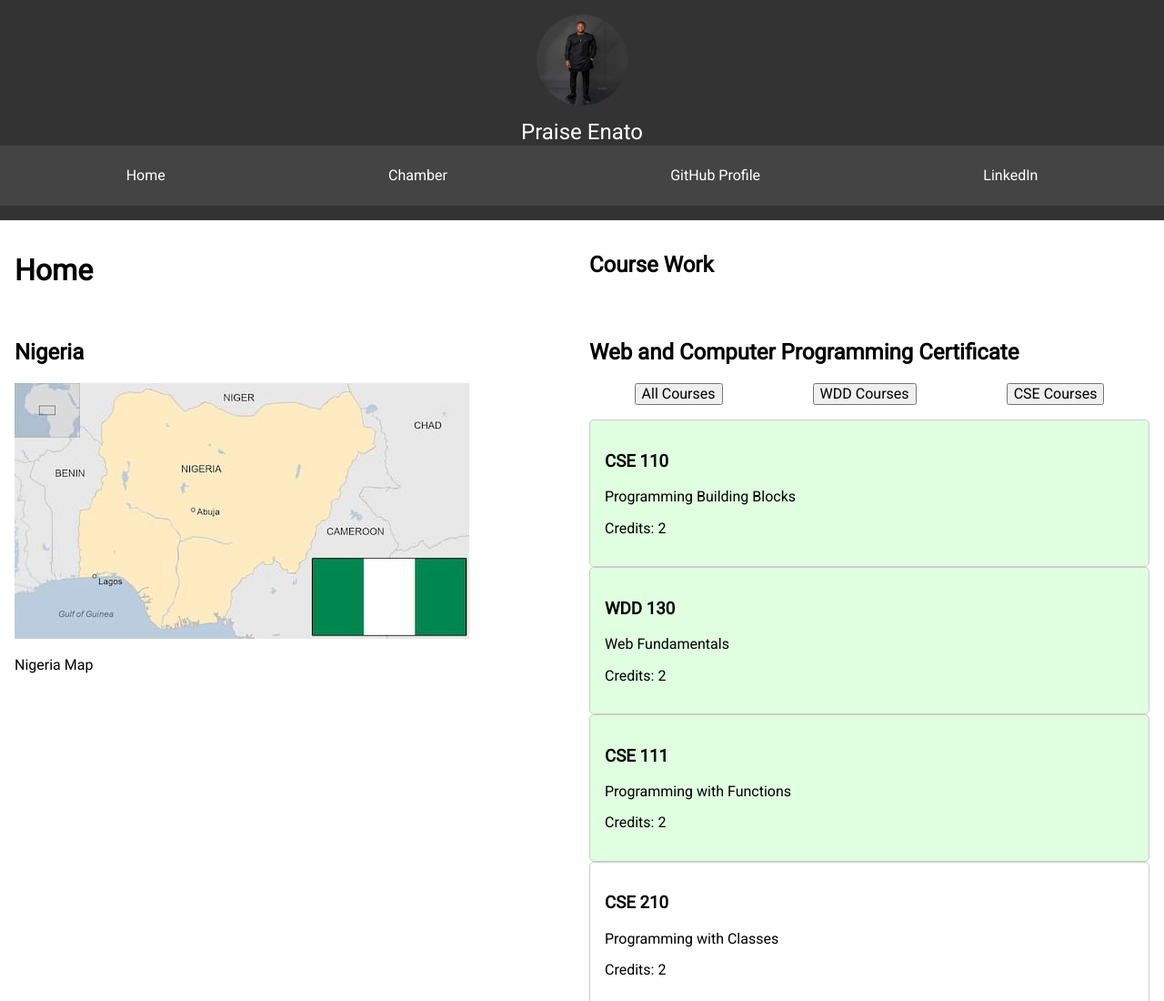
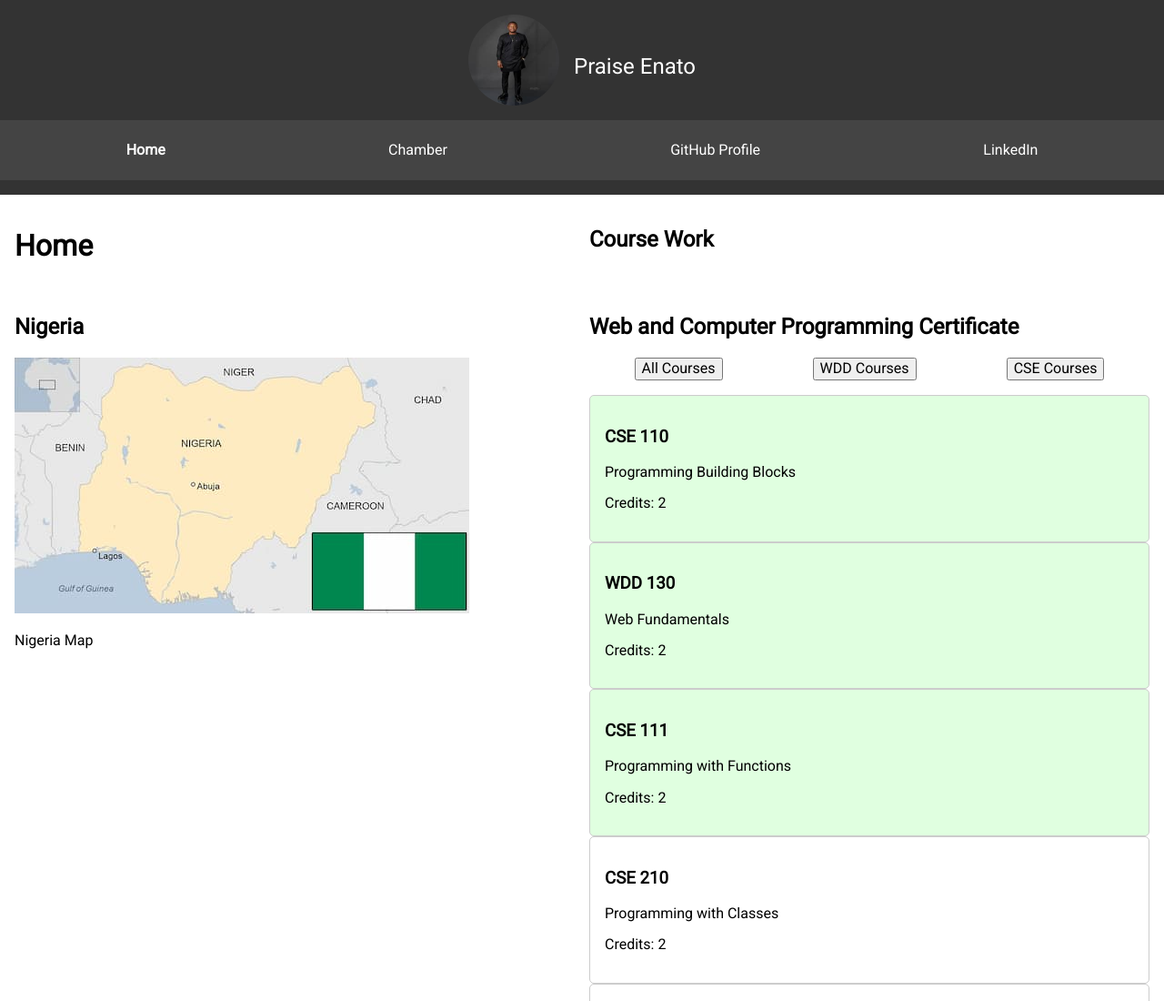
Before and after one commit to Praise-Enato/wdd231, a plain HTML site: page index.html in a window 1280 px wide. Shown: the top 1100 px of the page at 91% size. Drawn offline with Linux system fonts and the light colour scheme.

Commit message:
refactor: enhance header layout and improve navigation accessibility

```diff
--- a/index.html
+++ b/index.html
@@ -19,11 +19,14 @@
 </head>
 <body>
   <header>
-    <img src="images/profile.jpg" alt="Praise's photo">
-    <span>Praise Enato</span>
+    <div class="header-left">
+      <img src="images/profile.jpg" alt="Praise's photo">
+      <span>Praise Enato</span>
+    </div>
+    <button id="menu-button" aria-label="Open navigation menu">&#9776;</button>
     <nav>
       <ul>
-        <li><a href="#">Home</a></li>
+        <li><a href="#" class="active" aria-current="page">Home</a></li>
         <li><a href="chamber.html">Chamber</a></li>
         <li><a href="https://github.com/yourgithubusername">GitHub Profile</a></li>
         <li><a href="https://linkedin.com">LinkedIn</a></li>
--- a/styles/larger.css
+++ b/styles/larger.css
@@ -58,3 +58,7 @@ header img {
 header span {
   font-size: 1.5rem;
 }
+
+body {
+  overflow-x: hidden;
+}
--- a/styles/small.css
+++ b/styles/small.css
@@ -2,23 +2,33 @@ body {
   font-family: 'Roboto', sans-serif;
   margin: 0;
   padding: 0;
+  overflow-x: hidden;
 }
 
 header {
   background-color: #333333;
   color: #ffffff;
   padding: 1rem;
-  text-align: center;
   display: flex;
-  flex-direction: column;
+  flex-direction: row;
+  align-items: center;
+  justify-content: space-between;
+}
+
+.header-left {
+  display: flex;
   align-items: center;
 }
 
-header img {
+.header-left img {
   width: 100px;
   height: 100px;
   border-radius: 50%;
-  margin-bottom: 1rem;
+  margin-right: 1rem;
+}
+
+.header-left span {
+  font-size: 1.5rem;
 }
 
 nav {
@@ -58,6 +68,7 @@ nav ul li a.active {
   color: #ffffff;
   font-size: 1.5rem;
   cursor: pointer;
+  margin-left: 1rem;
 }
 
 #filters {
```
